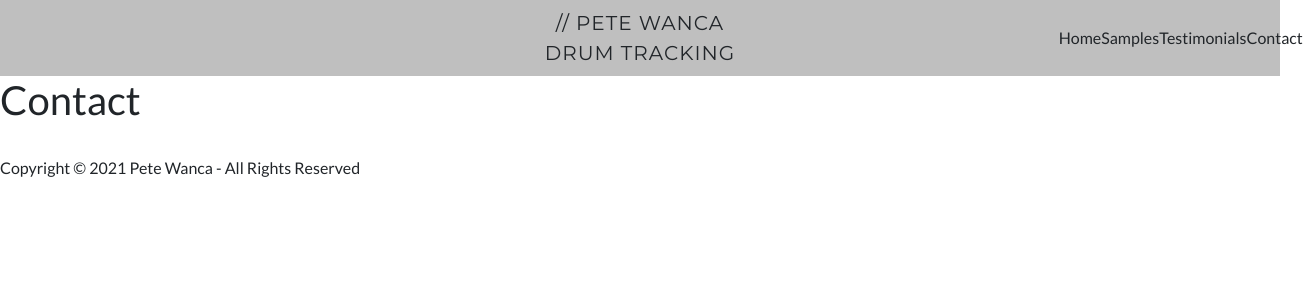
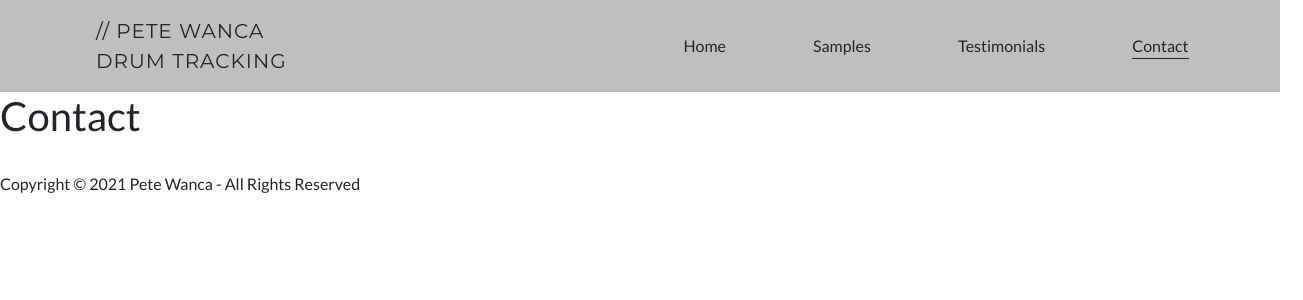
Before and after one commit to petewanca/petewanca.github.io, a Vue app: page /contact in a window 1280 px wide. Shown: the top 300 px of the page, 1303 px wide, since content can reach past the window. Built offline with nearby package versions, Linux system fonts and the light colour scheme; some icons are missing.

Commit message:
styles nav links in header

```diff
--- a/src/components/Header.vue
+++ b/src/components/Header.vue
@@ -1,7 +1,7 @@
 <template>
-  <nav id="nav" class="navbar navbar-expand-lg navbar-light bg-light">
-    <div id="nav-container" class="container-fluid">
-      <div class="col-2">
+  <nav id="nav" class="navbar navbar-expand-lg navbar-light bg-light py-lg-3">
+    <div id="nav-container" class="container-fluid gx-lg-5">
+      <div class="col-2 d-lg-none">
         <button
           id="hamburger-menu"
           class="navbar-toggler"
@@ -15,24 +15,31 @@
           <span class="navbar-toggler-icon"></span>
         </button>
       </div>
-      <div class="col-8" id="brand-container">
-        <router-link id="brand" to="/"
-          >// PETE WANCA<br />DRUM TRACKING</router-link
-        >
-      </div>
+      <router-link
+        class="col-8 col-lg-6 text-lg-start px-lg-5"
+        id="brand"
+        to="/"
+        >// PETE WANCA<br />DRUM TRACKING</router-link
+      >
       <div class="collapse navbar-collapse" id="navbarSupportedContent">
-        <ul class="navbar-nav me-auto mb-2 mb-lg-0">
+        <ul class="navbar-nav mb-2 mb-lg-0">
           <li class="nav-item">
-            <router-link to="/">Home</router-link>
+            <router-link active-class="active" to="/">Home</router-link>
           </li>
           <li class="nav-item">
-            <router-link to="/samples">Samples</router-link>
+            <router-link active-class="active" to="/samples"
+              >Samples</router-link
+            >
           </li>
           <li class="nav-item">
-            <router-link to="/testimonials">Testimonials</router-link>
+            <router-link active-class="active" to="/testimonials"
+              >Testimonials</router-link
+            >
           </li>
           <li class="nav-item">
-            <router-link to="/contact">Contact</router-link>
+            <router-link active-class="active" to="/contact"
+              >Contact</router-link
+            >
           </li>
         </ul>
       </div>
@@ -57,18 +64,6 @@ export default {
   justify-content: normal;
 }
 
-#mobile-nav-items {
-  height: 100%;
-  width: 100%;
-  position: fixed;
-  z-index: 1000;
-  top: 0;
-  left: 0;
-  background-color: rgba(0, 0, 0, 0.75);
-  color: white;
-  display: flex;
-}
-
 #hamburger-menu {
   border: none;
   text-align: left;
@@ -78,13 +73,20 @@ export default {
   padding: 1px 6px;
 }
 
-#brand-container {
-  text-align: center;
-}
-
 #brand {
   font-family: Montserrat, Helvetica, Arial, sans-serif;
   font-size: 1.25rem;
   letter-spacing: 1px;
+  text-align: center;
+}
+
+.navbar-nav {
+  width: 100%;
+  justify-content: space-around;
+}
+
+.active {
+  padding-bottom: 3px;
+  border-bottom: 1px solid;
 }
 </style>
```
